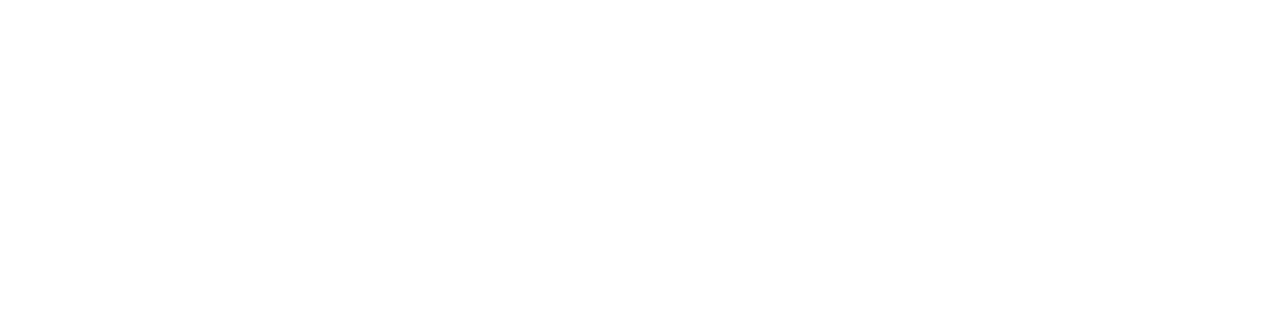
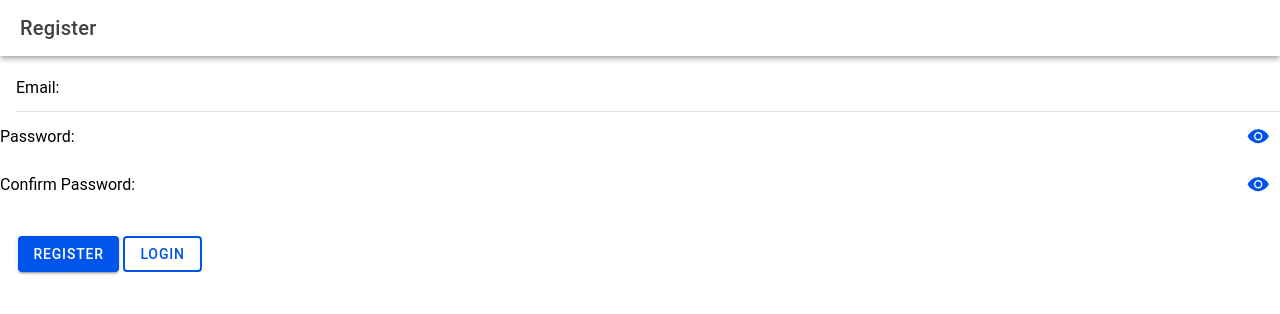
Before and after one commit to aryeeeeeeeeel/it35-lab, a React (Vite) app: page /it35b-lab/register in a window 1280 px wide. Shown: the top 314 px of the page. Built offline with nearby package versions, Linux system fonts and the light colour scheme.

Commit message:
Added Register.tsx, Modified Login.tsx, Re-route App.tsx

```diff
--- a/package.json
+++ b/package.json
@@ -47,7 +47,7 @@
     "jsdom": "^22.1.0",
     "terser": "^5.4.0",
     "typescript": "^5.1.6",
-    "vite": "~5.2.0",
+    "vite": "5.2.14",
     "vitest": "^0.34.6"
   },
   "description": "An Ionic project"
--- a/src/App.tsx
+++ b/src/App.tsx
@@ -33,6 +33,7 @@ import '@ionic/react/css/palettes/dark.system.css';
 import './theme/variables.css';
 import Login from './pages/Login';
 import Menu from './pages/Menu';
+import Register from './pages/Register';
 
 setupIonicReact();
 
@@ -42,6 +43,7 @@ const App: React.FC = () => (
       <IonRouterOutlet>
       <Route exact path="/it35b-lab" component={Login} />
       <Route path="/it35b-lab/app" component={Menu} />
+      <Route exact path="/it35b-lab/register" component={Register} />
       </IonRouterOutlet>
     </IonReactRouter>
   </IonApp>
--- a/src/pages/Login.tsx
+++ b/src/pages/Login.tsx
@@ -23,6 +23,10 @@ import {
     const doLogin = () => {
         navigation.push('/it35b-lab/app','forward','replace');
     }
+    const doRegister = () => {
+      navigation.push('/it35b-lab/register','forward','replace');
+  }
+
     return (
       <IonPage>
         <IonHeader>
@@ -39,16 +43,19 @@ import {
       </IonAvatar>
       <IonList>
       <IonItem>
-        <IonInput label="Email:" value="arielsumantin69@gmail.com"></IonInput>
+        <IonInput type="email" label="Email:"  value=""></IonInput>
       </IonItem>
-    <IonInput type="password" label="Password:" value="YouCan'tDoIt_JustGiveUp">
+    <IonInput type="password" label="Password:" value="">
       <IonInputPasswordToggle slot="end"></IonInputPasswordToggle>
     </IonInput>
     </IonList>
         <IonContent className='ion-padding'>
-            <IonButton onClick={() => doLogin()} expand="full">
+            <IonButton onClick={() => doLogin()} fill="solid">
                 Login
             </IonButton>
+            <IonButton onClick={() => doRegister()} fill="outline">
+              Register
+              </IonButton>
         </IonContent>
       </IonPage>
     );
--- /dev/null
+++ b/src/pages/Register.tsx
@@ -0,0 +1,48 @@
+import {
+    IonButton,
+    IonButtons,
+      IonContent,
+      IonHeader,
+      IonInput,
+      IonInputPasswordToggle,
+      IonItem,
+      IonList,
+      IonMenuButton,
+      IonPage,
+      IonTitle,
+      IonToolbar
+  } from '@ionic/react';
+
+  const Register: React.FC = () => {
+
+    return (
+        <IonPage>
+        <IonHeader>
+          <IonToolbar>
+            <IonTitle>Register</IonTitle>
+          </IonToolbar>
+        </IonHeader>
+      <IonList>
+      <IonItem>
+        <IonInput type="email" label="Email:"  value=""></IonInput>
+      </IonItem>
+    <IonInput type="password" label="Password:" value="">
+      <IonInputPasswordToggle slot="end"></IonInputPasswordToggle>
+    </IonInput>
+    <IonInput type="password" label="Confirm Password:" value="">
+      <IonInputPasswordToggle slot="end"></IonInputPasswordToggle>
+    </IonInput>
+    </IonList>
+        <IonContent className='ion-padding'>
+            <IonButton fill="solid">
+                Register
+            </IonButton>
+            <IonButton fill="outline">
+                Login
+            </IonButton>
+        </IonContent>
+      </IonPage>
+    );
+  };
+
+  export default Register;
```
Also changed, not shown: 1 other file (tests, documents, lock files or other folders).
